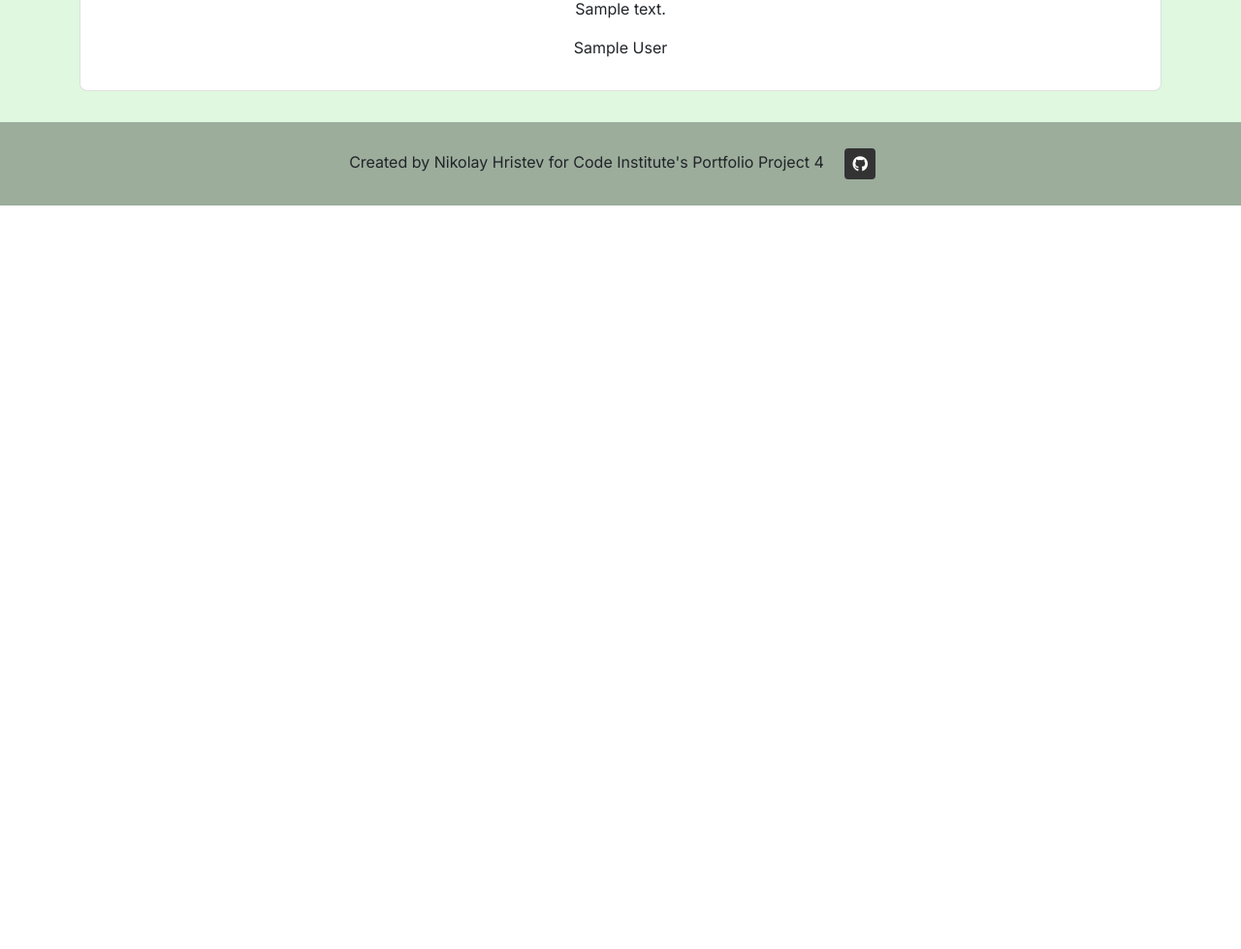
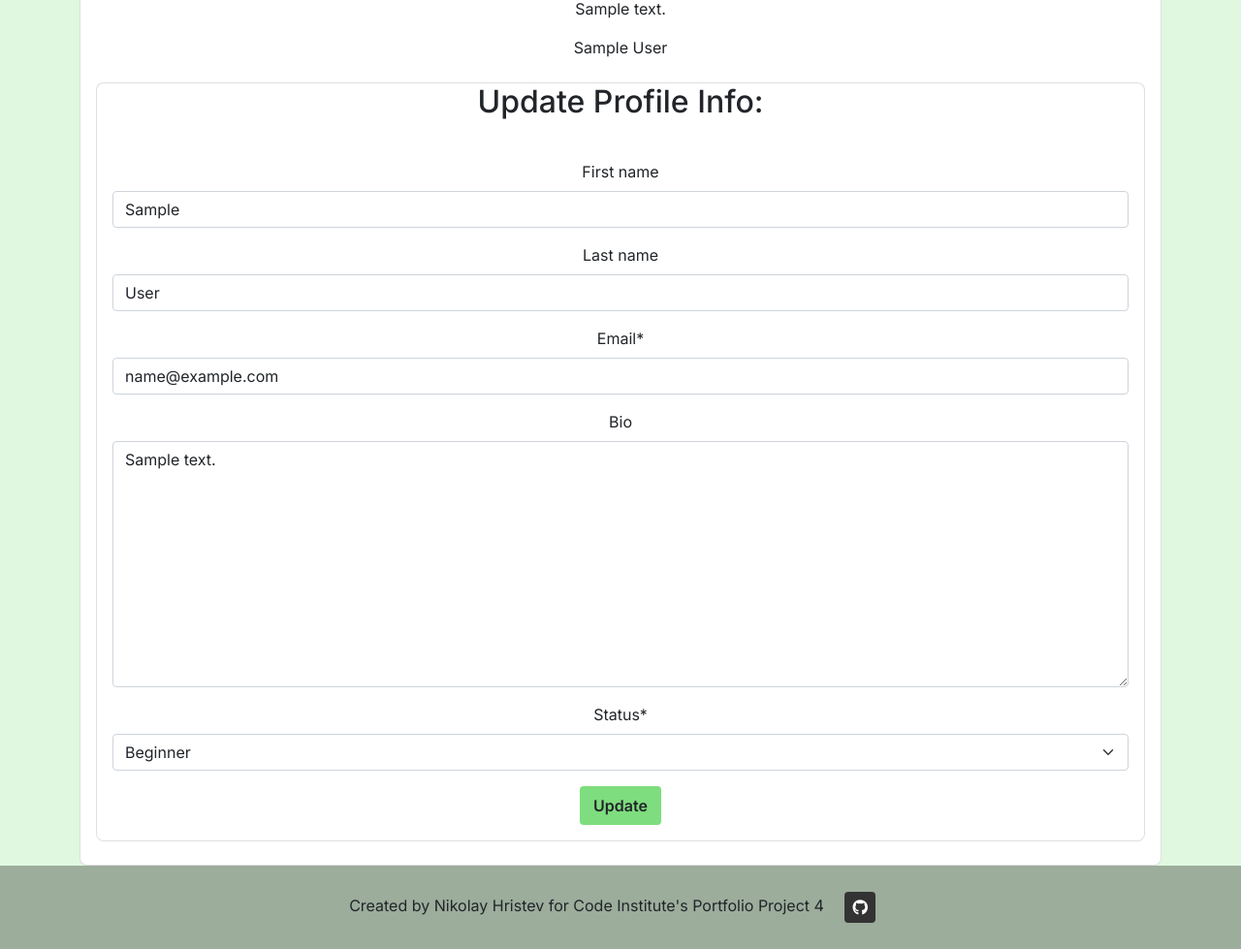
Before and after one commit to devnickocodes/healthifyzone, a Django app: a page that uses users/templates/users/profile_page.html in a window 1280 px wide. Shown: the part 588-1567 px from the top of the page at 97% size. Before the commit the page ends 800 px from the top, so only its background shows below. Run offline with Django 4.2, Linux system fonts and the light colour scheme; tables that the repository leaves empty hold one stand-in row (values such as "Sample post"); some libraries are stand-ins or nearby versions; grey boxes are pictures that could not be loaded.

Commit message:
style the profile page add form for update

```diff
--- a/static/css/style.css
+++ b/static/css/style.css
@@ -125,14 +125,16 @@ h2{
 }
 
 .article-btn,
-.leave-comment-btn{
+.leave-comment-btn,
+.update-profile-btn{
     background-color: rgb(126, 221, 126);
     font-weight: 600;
     border: 2px solid rgb(126, 221, 126);
 }
 
 .article-btn:hover,
-.leave-comment-btn:hover{
+.leave-comment-btn:hover,
+.update-profile-btn:hover{
     background-color: rgb(255, 255, 255);
     border: 2px solid rgb(126, 221, 126);
 }
--- a/users/templates/users/profile_page.html
+++ b/users/templates/users/profile_page.html
@@ -21,6 +21,17 @@
                     {{ form.instance.email }}
                 </p>
                 {% endif %}
+                <div class="card mb-2 mx-auto mt-4 profile-update-form">
+                    <h2 class="text-center">Update Profile Info:</h2>
+                    <div class="card-body text-center">
+                        <p>{{ form.first_name|as_crispy_field }}</p>
+                        <p>{{ form.last_name|as_crispy_field }}</p>
+                        <p>{{ form.email|as_crispy_field }}</p>
+                        <p>{{ form.bio|as_crispy_field }}</p>
+                        <p>{{ form.status|as_crispy_field }}</p>
+                        <button class="btn update-profile-btn" type="submit">Update</button>
+                    </div>
+                </div>
             </div>
         </form>
     </div>
```
